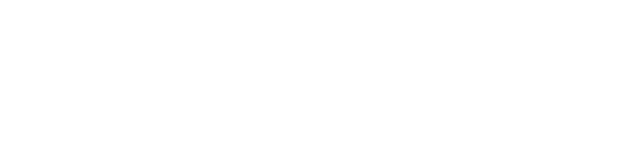
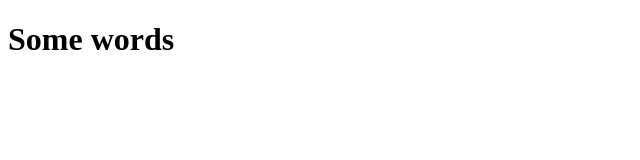
Before and after one commit to dnhuck/git-practice, a plain HTML site: page index.html in a window 1280 px wide. Shown: the whole page, without its empty margins (0-640 px from the left). Drawn offline with Linux system fonts and the light colour scheme.

Commit message:
added some code

```diff
--- a/index.html
+++ b/index.html
@@ -6,5 +6,6 @@
 </head>
 
 <body>
+	<h1>Some words</h1>
 </body>
 </html>
```
